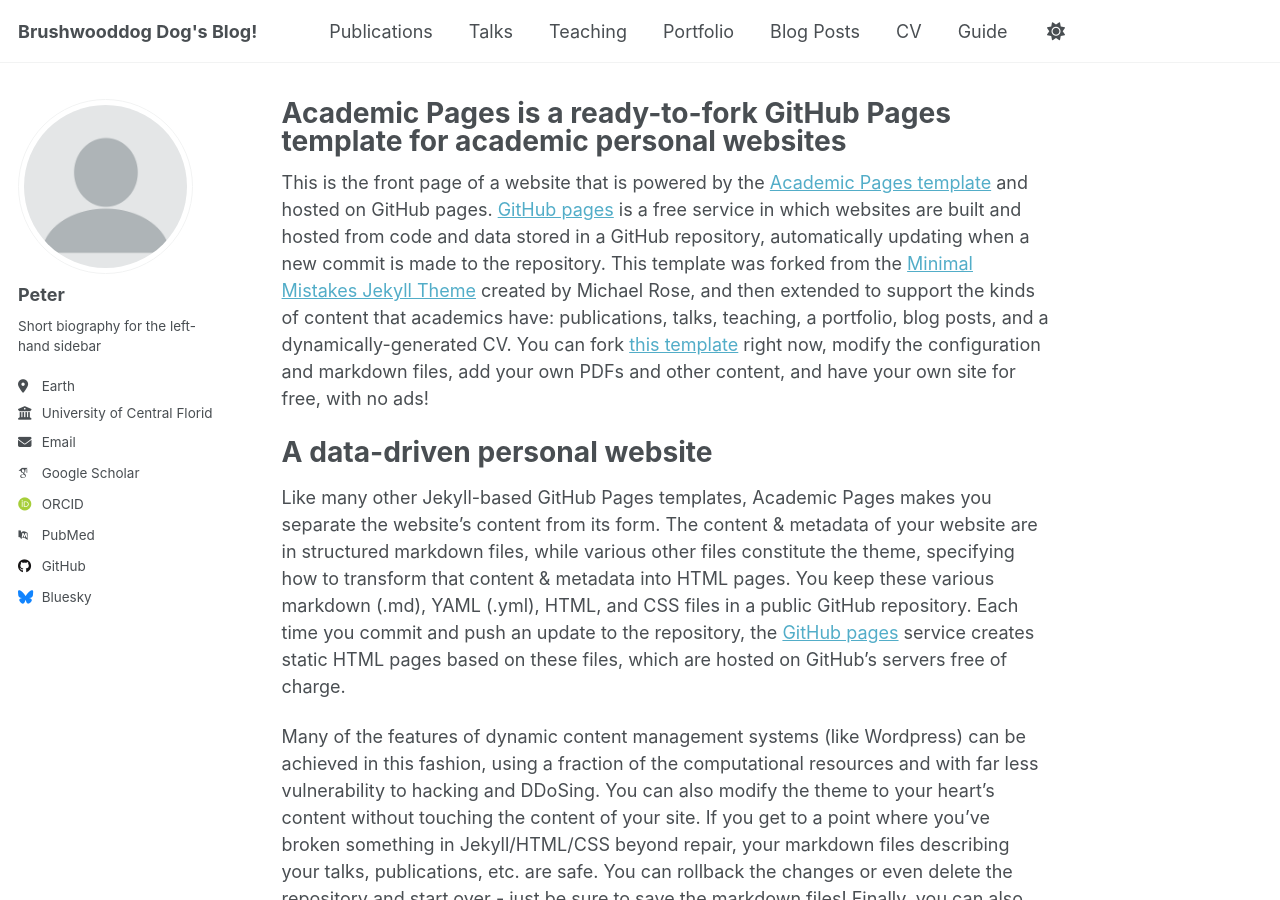
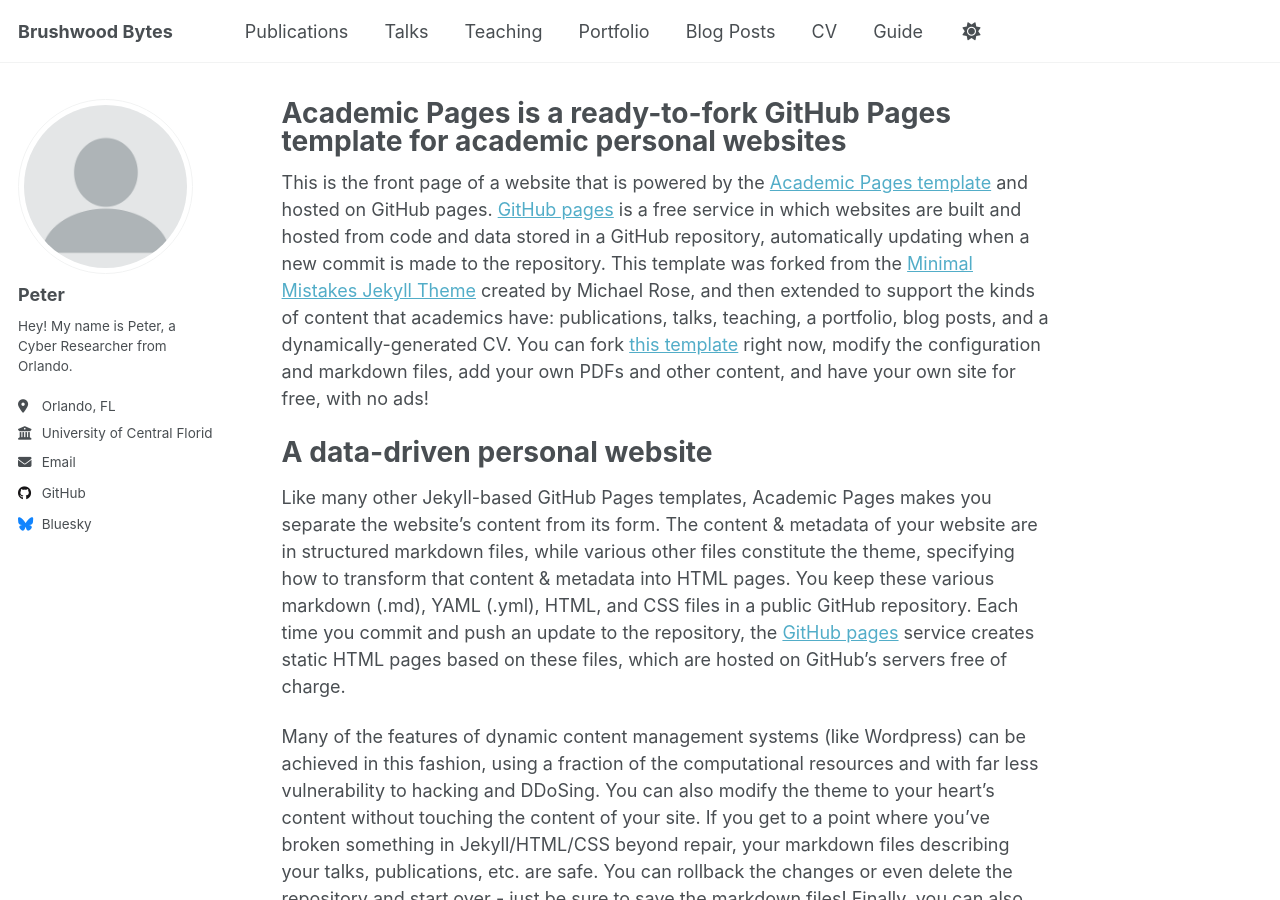
Before and after one commit to brushwooddog/brushwooddog.github.io, a Jekyll site: the page built from _pages/about.md, in a window 1280 px wide and 900 px high. Built offline with Jekyll 4.4.1, drawn with Linux system fonts in a browser that asks for light colours; some web fonts are replaced.

Commit message:
First Commit

```diff
--- a/_config.yml
+++ b/_config.yml
@@ -9,11 +9,11 @@
 # Basic Site Settings
 locale                   : "en-US"
 site_theme               : "default"
-title                    : "Brushwooddog Dog's Blog!"
+title                    : "Brushwood Bytes"
 title_separator          : "-"
 name                     : &name "Brushwooddog"
-description              : &description "personal description"
-url                      : https://academicpages.github.io # the base hostname & protocol for your site e.g. "https://[your GitHub username].github.io" or if you already have some other page hosted on Github then use "https://[your GitHub username].github.io/[Your Repo Name]"
+description              : &description "Hey! My name is Peter, a Cyber Researcher from Orlando."
+url                      : https://brushwooddog.github.io/ # the base hostname & protocol for your site e.g. "https://[your GitHub username].github.io" or if you already have some other page hosted on Github then use "https://[your GitHub username].github.io/[Your Repo Name]"
 baseurl                  : "" # the subpath of your site, e.g. "/blog"
 repository               : "https://github.com/brushwooddog/brushwooddog.github.io.git"
 
@@ -25,22 +25,12 @@ author:
   avatar           : "profile.png"
   name             : "Peter"
   pronouns         : # example: "she/her"
-  bio              : "Short biography for the left-hand sidebar"
-  location         : "Earth"
+  bio              : "Hey! My name is Peter, a Cyber Researcher from Orlando."
+  location         : "Orlando, FL"
   employer         : "University of Central Florida"
   uri              : # URL
   email            : "peterzucf@gmail.com"
 
-  # Academic websites
-  academia         : # URL
-  arxiv            : # URL - Update with the correct link to your profile
-  googlescholar    : "https://scholar.google.com/citations?user=PS_CX0AAAAAJ"
-  impactstory      : # URL
-  orcid            : "http://orcid.org/yourorcidurl"
-  semantic         : # URL
-  pubmed           : "https://www.ncbi.nlm.nih.gov/pubmed/?term=john+snow"
-  researchgate     : # URL
-  scopus           : # URL
 
   # Repositories and software development
   bitbucket        : # Username - Update with your username on the site
@@ -88,7 +78,7 @@ publication_category:
 # Site Settings
 teaser                   :  # filename of teaser fallback teaser image placed in /images/, .e.g. "500x300.png"
 breadcrumbs              : false # true, false (default)
-words_per_minute         : 160
+words_per_minute         : 30
 future                   : true
 read_more                : "disabled" # if enabled, adds "Read more" links to excerpts
 talkmap_link             : false      #change to true to add link to talkmap on talks page
```
